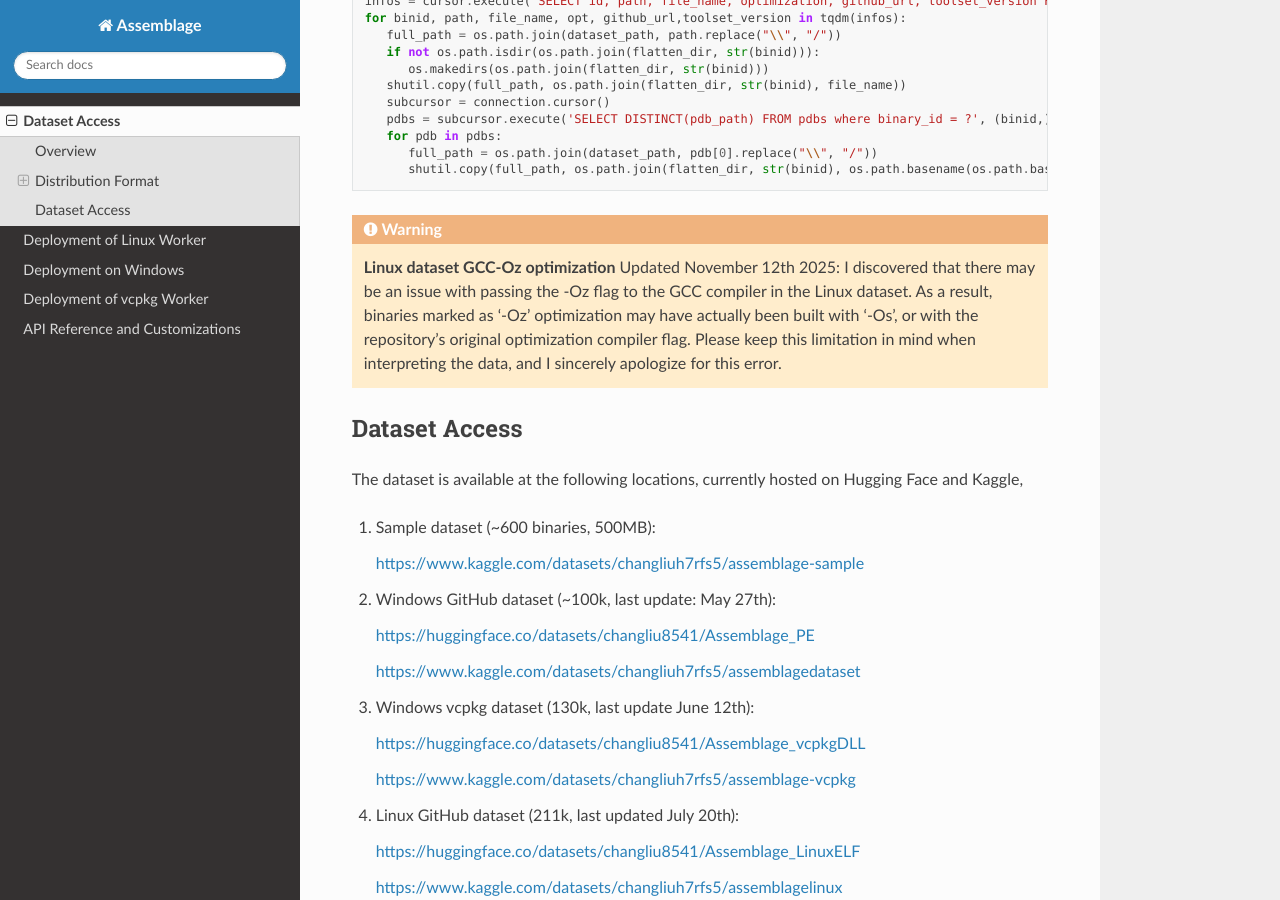
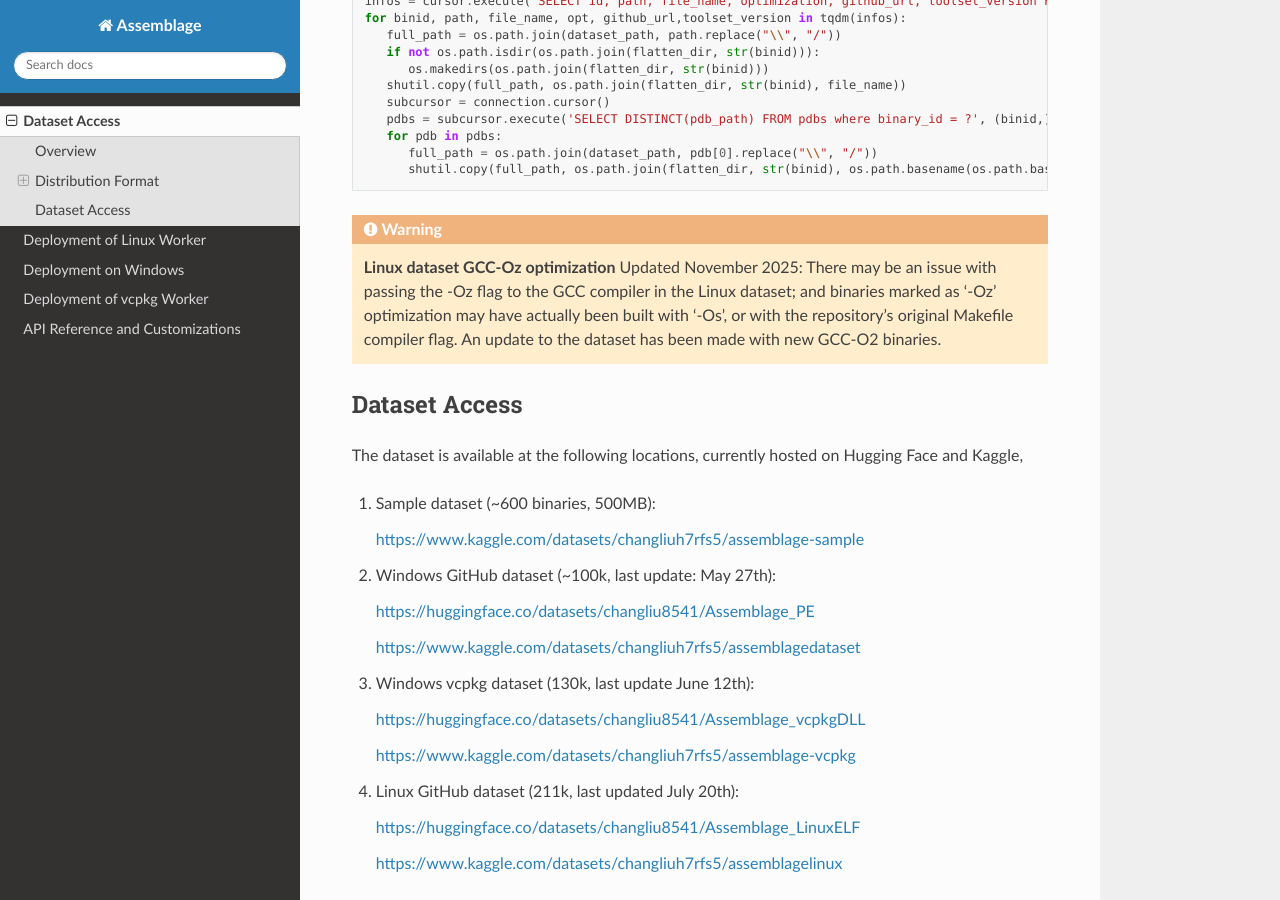
Before and after one commit to changliu98/AssemblageDocs, a Sphinx documentation site: the page built from docs/source/dataset.rst, in a window 1280 px wide and 900 px high, scrolled down 3123 px. Built offline with Sphinx 7.4.7 and the Read the Docs theme 3.1.0, drawn with Linux system fonts in a browser that asks for light colours.

Commit message:
Update dataset.rst

```diff
--- a/docs/source/dataset.rst
+++ b/docs/source/dataset.rst
@@ -139,7 +139,7 @@
          shutil.copy(full_path, os.path.join(flatten_dir, str(binid), os.path.basename(os.path.basename(pdb[0]).split("_")[-1])))
 
 .. warning::
-   **Linux dataset GCC-Oz optimization** Updated November 12th 2025: I discovered that there may be an issue with passing the -Oz flag to the GCC compiler in the Linux dataset. As a result, binaries marked as '-Oz' optimization may have actually been built with '-Os', or with the repository's original optimization compiler flag. Please keep this limitation in mind when interpreting the data, and I sincerely apologize for this error.
+   **Linux dataset GCC-Oz optimization** Updated November 2025: There may be an issue with passing the -Oz flag to the GCC compiler in the Linux dataset; and binaries marked as '-Oz' optimization may have actually been built with '-Os', or with the repository's original Makefile compiler flag. An update to the dataset has been made with new GCC-O2 binaries.
 
 Dataset Access
 ----------------
```
